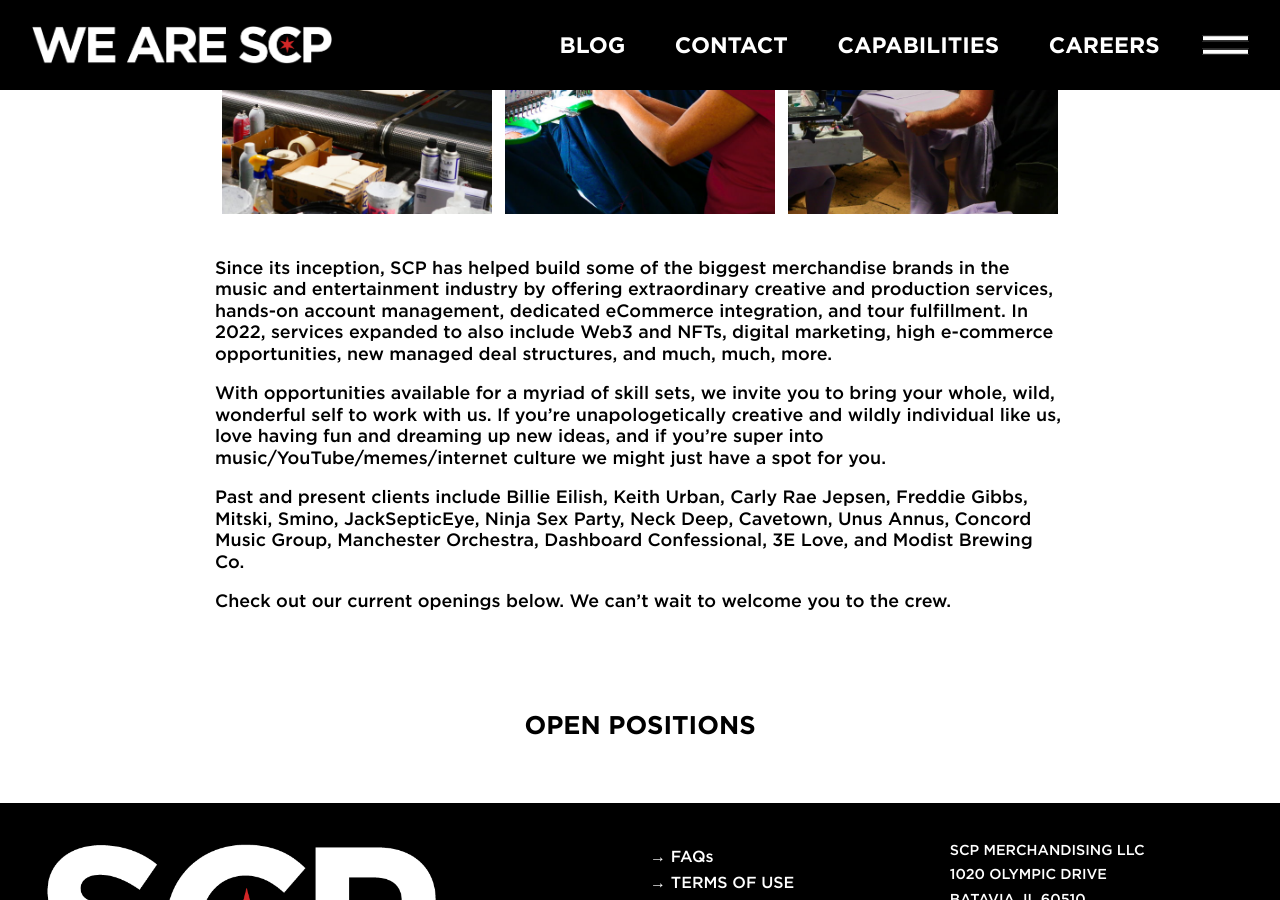
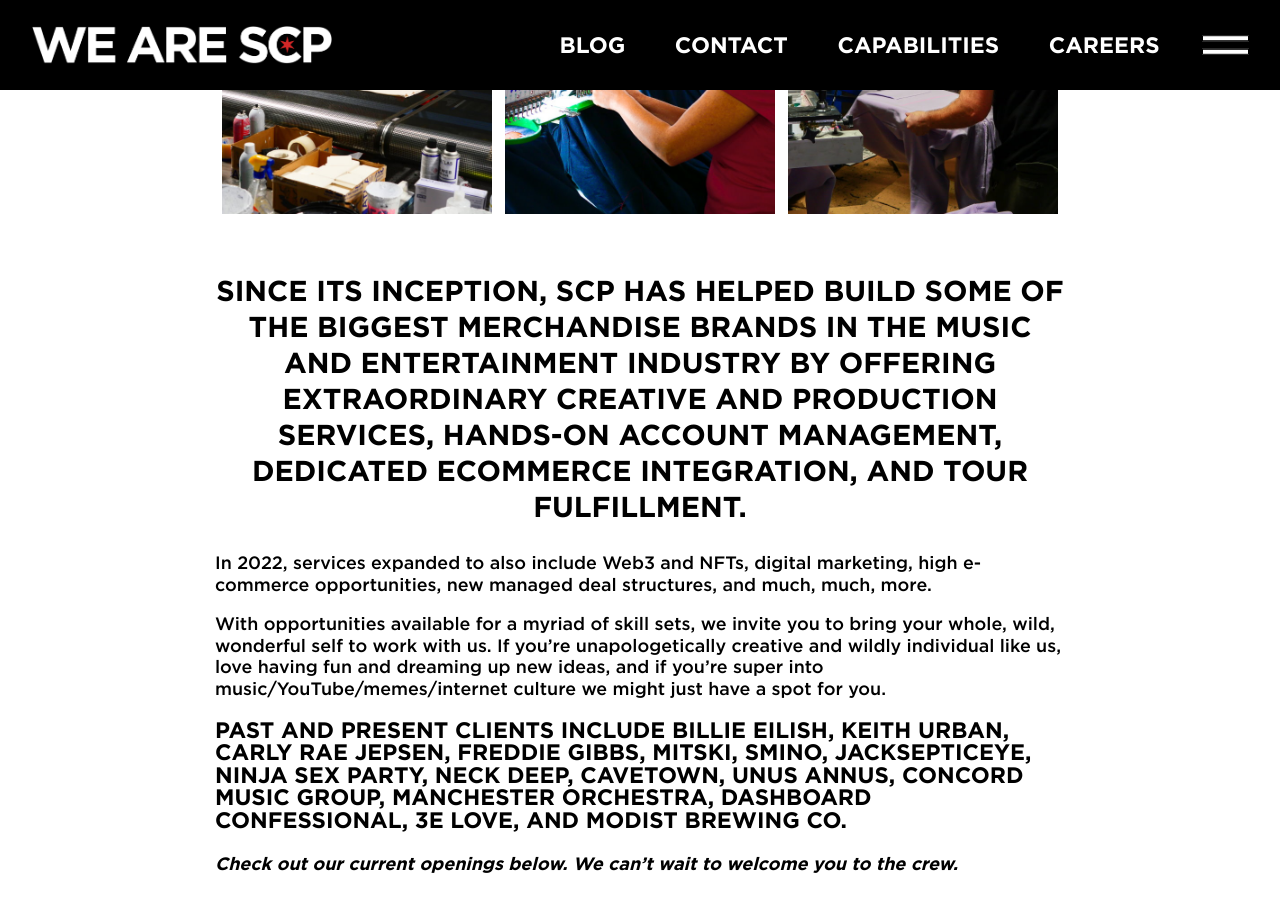
Before and after one commit to Second-City-Prints/wearescp, a Jekyll site: the page built from careers.md, in a window 1280 px wide and 900 px high, scrolled down 430 px. Built offline with Jekyll 4.4.1, drawn with Linux system fonts in a browser that asks for light colours; a script that is not in the unit is left out.

```diff
--- a/_data/careers.yml
+++ b/_data/careers.yml
@@ -1,17 +1,18 @@
 careersheading: ARE YOU SCP?
-careerscontent:
-  Since its inception, SCP has helped build some of the biggest merchandise
+careerscontent: >-
+  ## Since its inception, SCP has helped build some of the biggest merchandise
   brands in the music and entertainment industry by offering extraordinary
   creative and production services, hands-on account management, dedicated
-  eCommerce integration, and tour fulfillment. In 2022, services expanded to
-  also include Web3 and NFTs, digital marketing, high e-commerce opportunities,
-  new managed deal structures, and much, much, more.
+  eCommerce integration, and tour fulfillment.
+
+
+  In 2022, services expanded to also include Web3 and NFTs, digital marketing, high e-commerce opportunities, new managed deal structures, and much, much, more.
 
 
   With opportunities available for a myriad of skill sets, we invite you to bring your whole, wild, wonderful self to work with us. If you’re unapologetically creative and wildly individual like us, love having fun and dreaming up new ideas, and if you’re super into music/YouTube/memes/internet culture we might just have a spot for you.
 
 
-  Past and present clients include Billie Eilish, Keith Urban, Carly Rae Jepsen, Freddie Gibbs, Mitski, Smino, JackSepticEye, Ninja Sex Party, Neck Deep, Cavetown, Unus Annus, Concord Music Group, Manchester Orchestra, Dashboard Confessional, 3E Love, and Modist Brewing Co.
+  #### Past and present clients include Billie Eilish, Keith Urban, Carly Rae Jepsen, Freddie Gibbs, Mitski, Smino, JackSepticEye, Ninja Sex Party, Neck Deep, Cavetown, Unus Annus, Concord Music Group, Manchester Orchestra, Dashboard Confessional, 3E Love, and Modist Brewing Co.
 
 
-  Check out our current openings below. We can’t wait to welcome you to the crew.
+  ***Check out our current openings below. We can’t wait to welcome you to the crew.***
```
